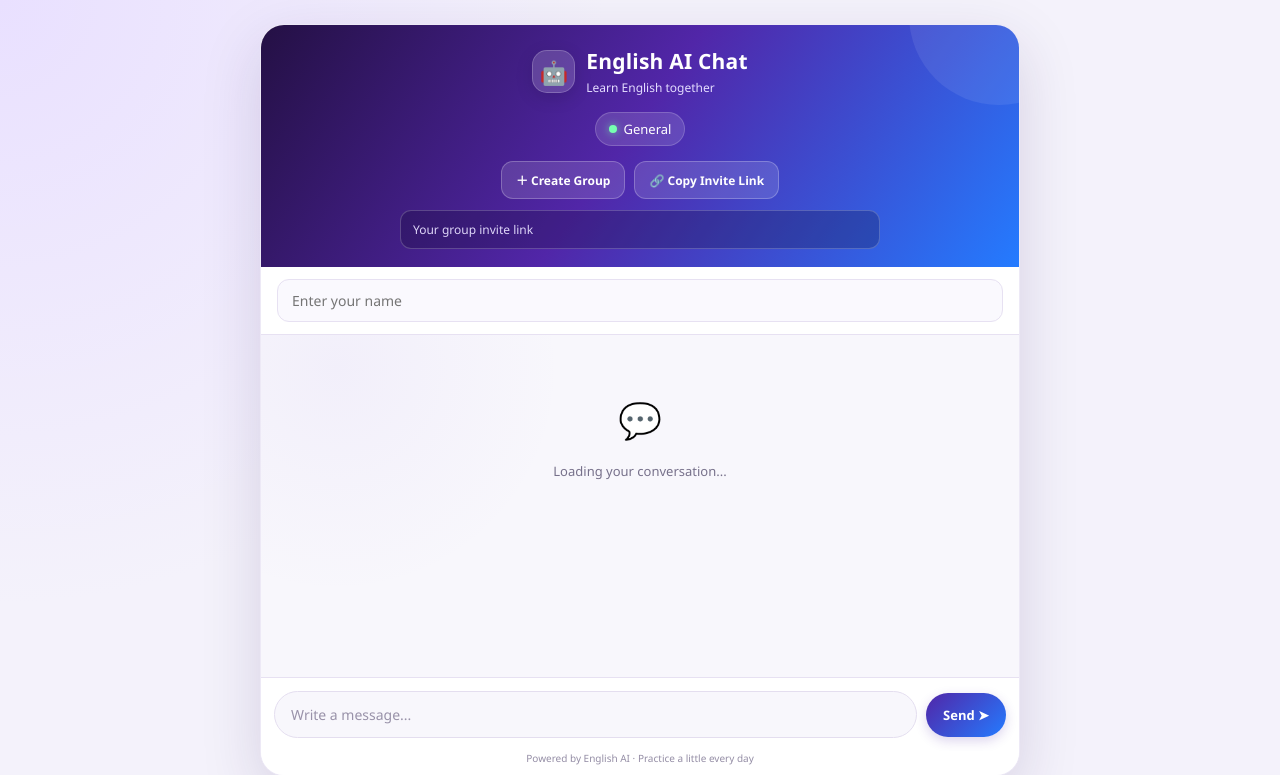
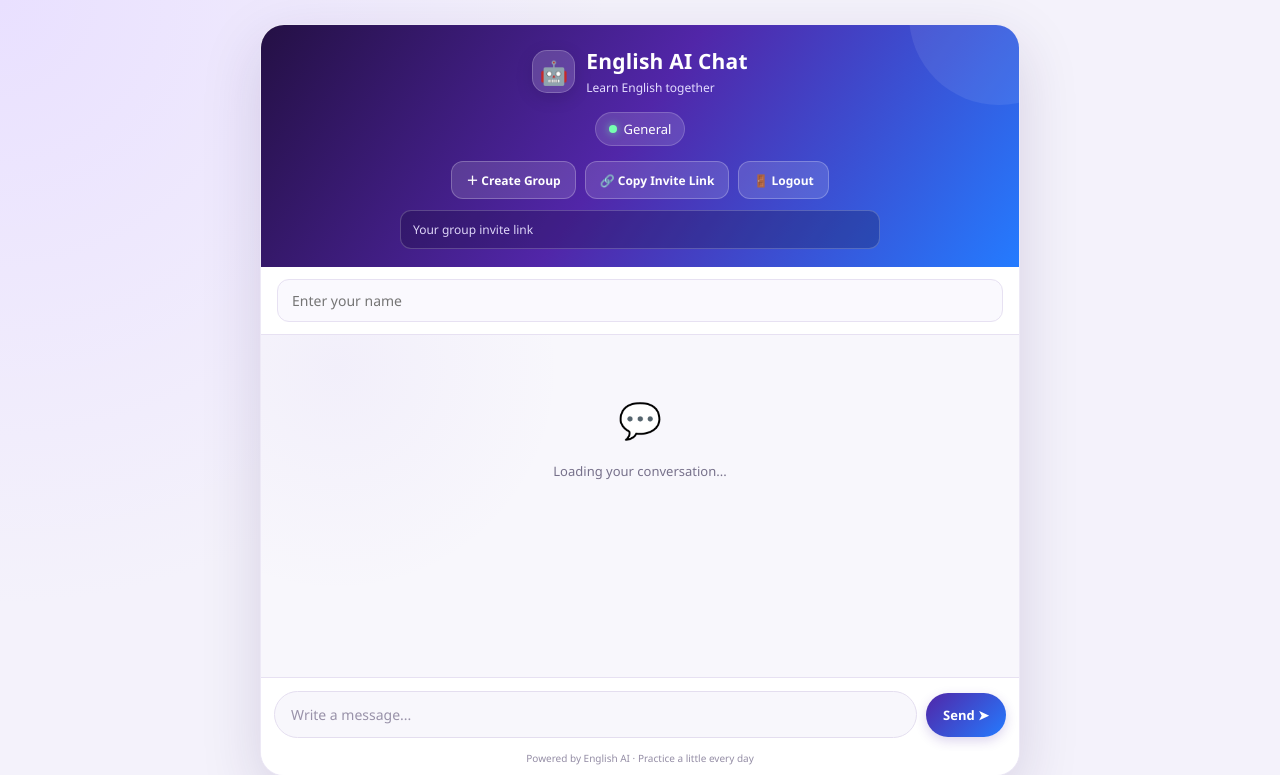
Before and after one commit to ankit55-debug/english-ai, a Flask app: template templates/index.html in a window 1280 px wide. Shown: the top 775 px of the page. Run offline with Flask 3, Linux system fonts and the light colour scheme; the template is opened without the code that fills it, so the values that code supplies are empty; parts of the project's set-up code (start-up, migrations or seed data) failed here and were passed over.

Commit message:
Update index.html

```diff
--- a/templates/index.html
+++ b/templates/index.html
@@ -545,6 +545,13 @@
             >
                 🔗 Copy Invite Link
             </button>
+            <button
+    type="button"
+    class="header-button"
+    onclick="logoutUser()"
+>
+    🚪 Logout
+</button>
         </div>
 
         <div class="invite-row">
```
